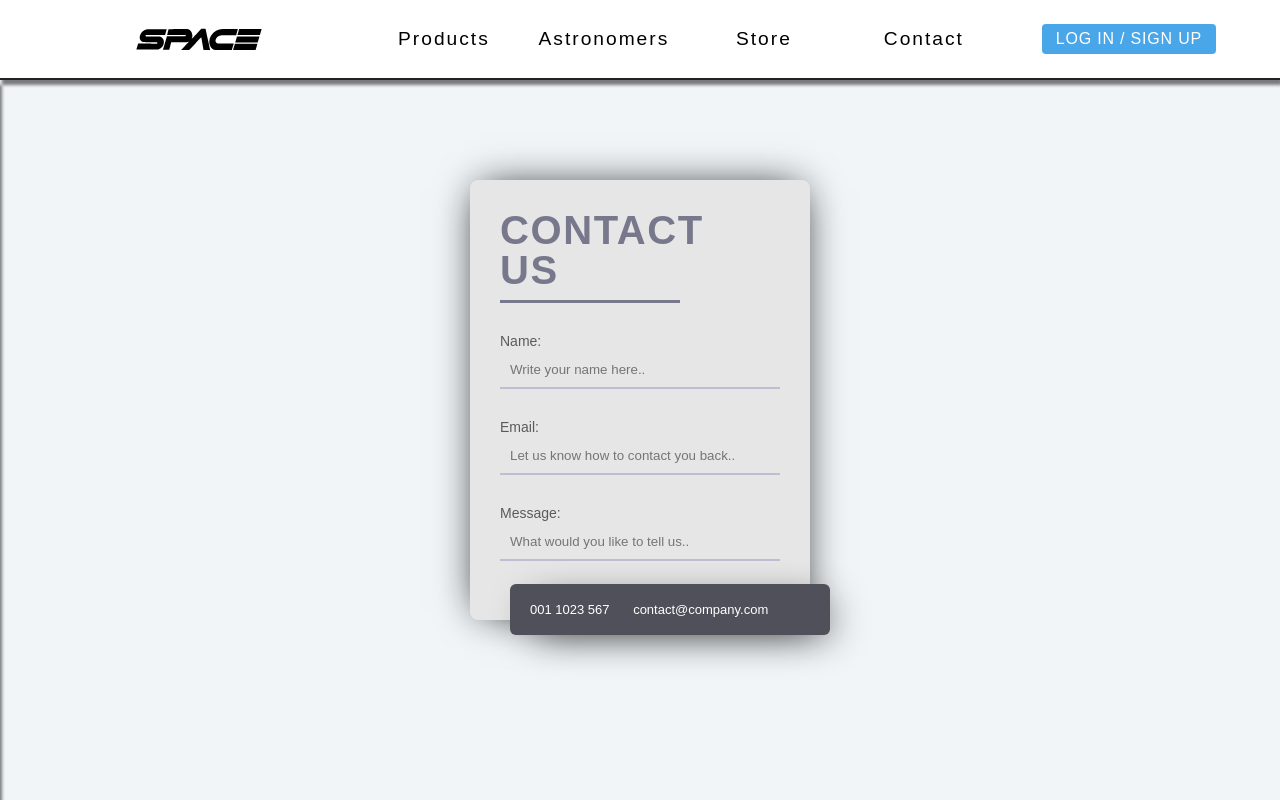
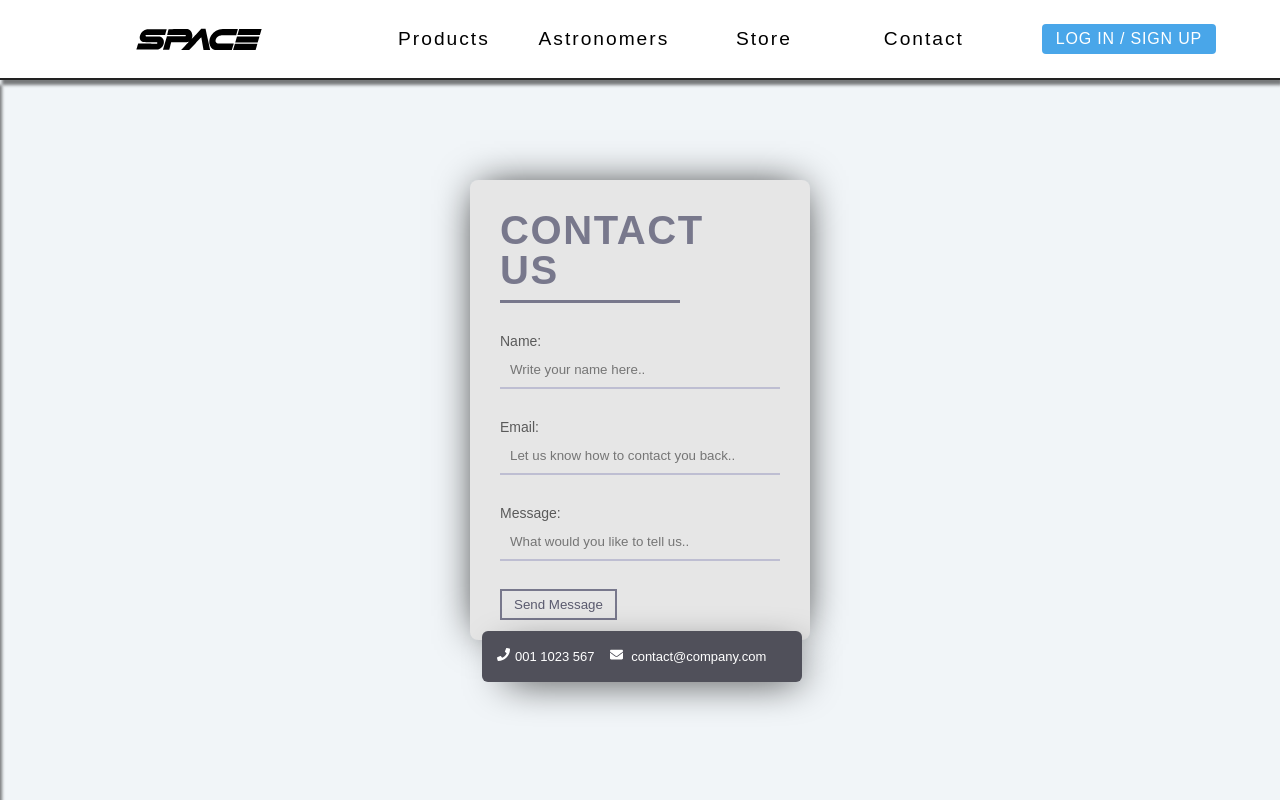
Before and after one commit to PunisherR1/React-project, a React (Create React App) app in the folder react_tools/: page /form in a window 1280 px wide. Built offline with nearby package versions, Linux system fonts and the light colour scheme; no server answers.

Commit message:
Updated form page

```diff
--- a/react_tools/src/components/FormContainer.js
+++ b/react_tools/src/components/FormContainer.js
@@ -1,22 +1,57 @@
-import React from "react";
+import React, { useEffect, useState } from "react";
+import { FaPhone, FaEnvelope } from "react-icons/fa";
 
 const Form = () => {
+  const [firstName, setFirstName] = useState("");
+  const [email, setEmail] = useState("");
+  const [message, setMessage] = useState("");
+
+  const handleSubmit = (e) => {
+    e.preventDefault();
+  };
   return (
-    <form className="form">
+    <form className="form" onSubmit={handleSubmit}>
       <h2>CONTACT US</h2>
       <p type="Name:">
-        <input placeholder="Write your name here.."></input>
+        <input
+          id="name"
+          name="name"
+          type="text"
+          value={firstName}
+          onChange={(e) => setFirstName(e.target.value)}
+          placeholder="Write your name here.."
+        ></input>
       </p>
       <p type="Email:">
-        <input placeholder="Let us know how to contact you back.."></input>
+        <input
+          id="email"
+          name="email"
+          value={email}
+          onChange={(e) => setEmail(e.target.value)}
+          type="email"
+          placeholder="Let us know how to contact you back.."
+        ></input>
       </p>
       <p type="Message:">
-        <input placeholder="What would you like to tell us.."></input>
+        <input
+          id="message"
+          name="message"
+          value={message}
+          onChange={(e) => setMessage(e.target.value)}
+          type="text"
+          placeholder="What would you like to tell us.."
+        ></input>
       </p>
-      <button>Send Message</button>
+      <button type="submit">Send Message</button>
       <div>
-        <span className="fa fa-phone"></span>001 1023 567
-        <span className="fa fa-envelope-o"></span> contact@company.com
+        <span className="fa fa-phone">
+          <FaPhone />
+        </span>
+        001 1023 567
+        <span className="fa fa-envelope-o">
+          <FaEnvelope />
+        </span>{" "}
+        contact@company.com
       </div>
     </form>
   );
--- a/react_tools/src/index.css
+++ b/react_tools/src/index.css
@@ -1237,7 +1237,7 @@ Form Page
 
 .form {
   width: 340px;
-  height: 440px;
+  height: 460px;
   background: #e6e6e6;
   border-radius: 8px;
   box-shadow: 0 0 40px -10px #000;
@@ -1278,8 +1278,8 @@ Form Page
   color: #5a5a5a;
 }
 .form button {
-  float: right;
-  padding: 8px 12px;
+  float: none;
+  padding: 6px 12px;
   margin: 8px 0 0;
   font-family: "Montserrat", sans-serif;
   border: 2px solid #78788c;
@@ -1295,8 +1295,8 @@ Form Page
 .form div {
   content: "Hi";
   position: absolute;
-  bottom: -15px;
-  right: -20px;
+  bottom: -42px;
+  right: 8px;
   background: #50505a;
   color: #fff;
   width: 320px;
```
